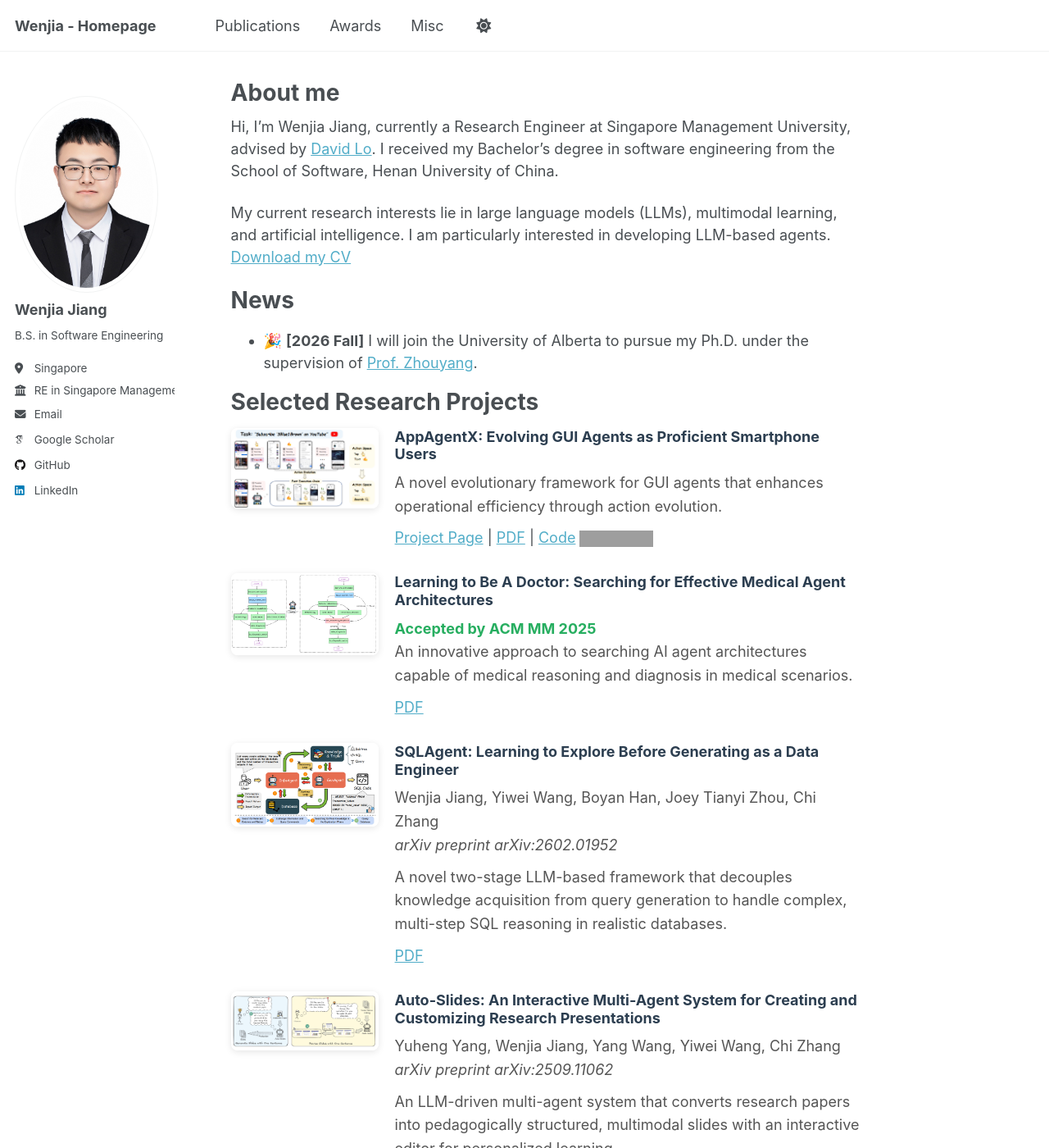
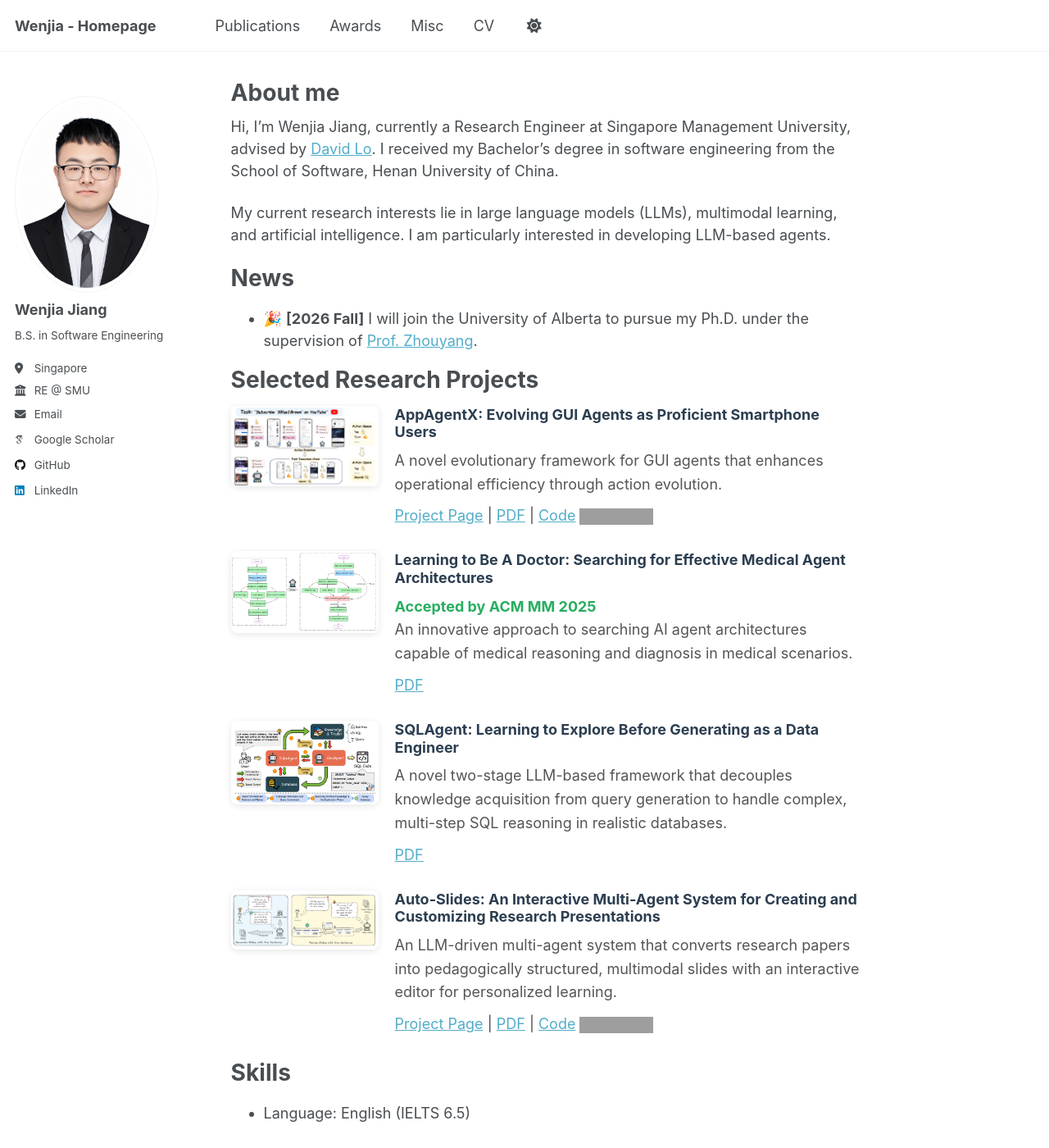
Before and after one commit to jwj1342/jwj1342.github.io, a Jekyll site: the page built from _pages/about.md, in a window 1280 px wide and 1400 px high. Shown: the whole window at 82% size. Built offline with Jekyll 4.4.1, drawn with Linux system fonts in a browser that asks for light colours; some web fonts are replaced; a script that is not in the unit is left out; grey boxes are pictures that could not be loaded.

Commit message:
update website details

```diff
--- a/_config.yml
+++ b/_config.yml
@@ -27,9 +27,9 @@ author:
   pronouns: # example: "she/her"
   bio: "B.S. in Software Engineering"
   location: "Singapore"
-  employer: "RE in Singapore Management University"
+  employer: "RE @ SMU"
   uri: # URL
-  email: "jiangwenjia@westlake.edu.cn"
+  email: "jwj57920@gmail.com"
 
   # Academic websites
   academia: # URL
--- a/_data/navigation.yml
+++ b/_data/navigation.yml
@@ -13,3 +13,6 @@ main:
 
   - title: "Misc"
     url: /misc/
+
+  - title: "CV"
+    url: /files/CV_Wenjia_Jiang.pdf
--- a/_pages/about.md
+++ b/_pages/about.md
@@ -10,7 +10,6 @@ redirect_from:
 Hi, I'm Wenjia Jiang, currently a Research Engineer at Singapore Management University, advised by [David Lo](http://www.mysmu.edu/faculty/davidlo/). I received my Bachelor’s degree in software engineering from the School of Software, Henan University of China.
 
 My current research interests lie in large language models (LLMs), multimodal learning, and artificial intelligence. I am particularly interested in developing LLM-based agents.
-[Download my CV](files/CV_Wenjia_Jiang.pdf)
 
 # News
 
@@ -57,14 +56,10 @@ My current research interests lie in large language models (LLMs), multimodal le
   <div style="flex: 1;">
     <h3 style="margin-top: 0; color: #2c3e50;">SQLAgent: Learning to Explore Before Generating as a Data Engineer</h3>
     <p style="margin: 10px 0; line-height: 1.6; color: #555;">
-      Wenjia Jiang, Yiwei Wang, Boyan Han, Joey Tianyi Zhou, Chi Zhang<br>
-      <em>arXiv preprint arXiv:2602.01952</em>
-    </p>
-    <p style="margin: 10px 0; line-height: 1.6; color: #555;">
       A novel two-stage LLM-based framework that decouples knowledge acquisition from query generation to handle complex, multi-step SQL reasoning in realistic databases.
     </p>
     <div>
-      <a href="https://arxiv.org/abs/2602.01952">PDF</a>
+      <a href="https://arxiv.org/pdf/2602.01952.pdf">PDF</a>
     </div>
   </div>
 </div>
@@ -76,14 +71,10 @@ My current research interests lie in large language models (LLMs), multimodal le
   <div style="flex: 1;">
     <h3 style="margin-top: 0; color: #2c3e50;">Auto-Slides: An Interactive Multi-Agent System for Creating and Customizing Research Presentations</h3>
     <p style="margin: 10px 0; line-height: 1.6; color: #555;">
-      Yuheng Yang, Wenjia Jiang, Yang Wang, Yiwei Wang, Chi Zhang<br>
-      <em>arXiv preprint arXiv:2509.11062</em>
-    </p>
-    <p style="margin: 10px 0; line-height: 1.6; color: #555;">
       An LLM-driven multi-agent system that converts research papers into pedagogically structured, multimodal slides with an interactive editor for personalized learning.
     </p>
     <div>
-      <a href="https://arxiv.org/abs/2509.11062">PDF</a>
+      <a href="https://auto-slides.github.io/">Project Page</a> | <a href="https://arxiv.org/pdf/2509.11062.pdf">PDF</a> | <a href="https://github.com/Westlake-AGI-Lab/Auto-Slides">Code</a> <img src="https://img.shields.io/github/stars/Westlake-AGI-Lab/Auto-Slides?style=social" alt="GitHub stars" style="vertical-align: middle;">
     </div>
   </div>
 </div>
```
